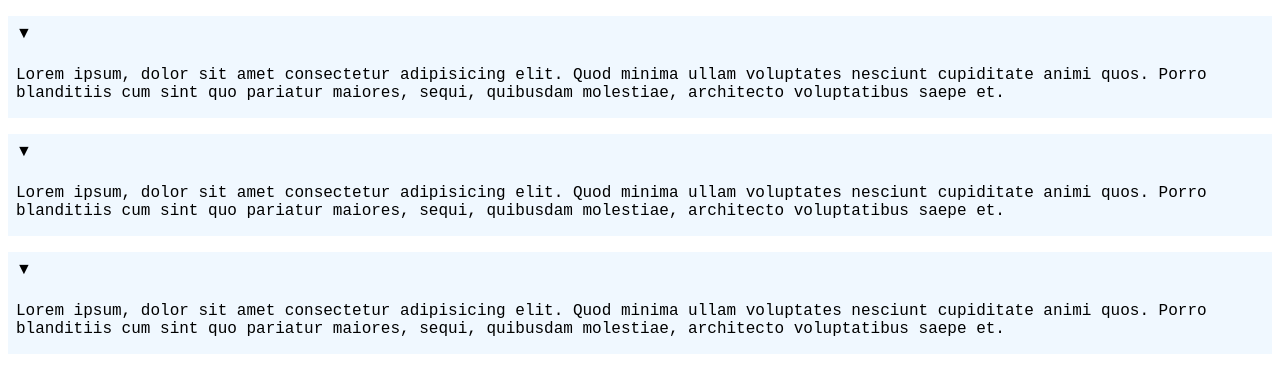
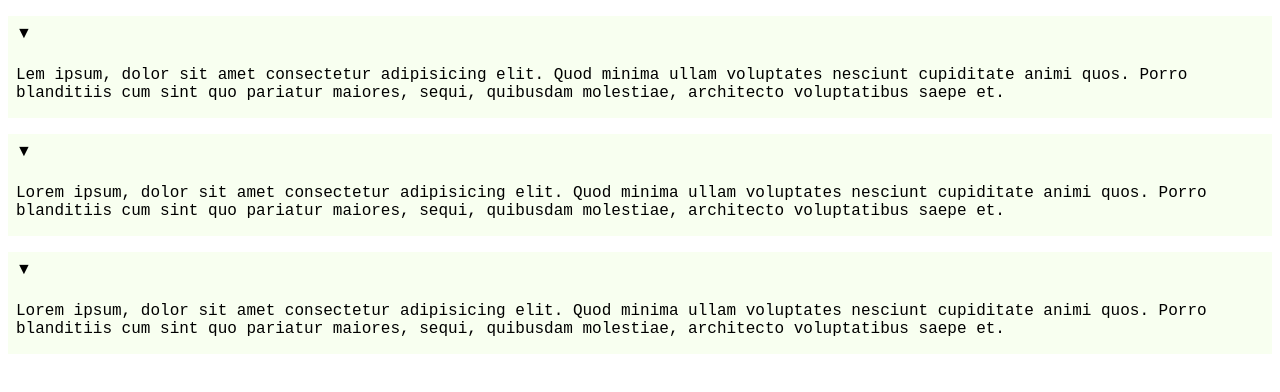
Before and after one commit to vinneyto/pain-and-gain, a website: page src/task-01/index.html in a window 1280 px wide. Drawn offline with Linux system fonts and the light colour scheme.

Commit message:
изменения

```diff
--- a/src/task-01/index.html
+++ b/src/task-01/index.html
@@ -8,7 +8,7 @@
     <style>
       .collapsable {
         margin: 16px 0;
-        background-color: aliceblue;
+        background-color: rgb(248, 255, 240);
       }
 
       .collapsable__toggle {
@@ -35,7 +35,7 @@
     <section class="collapsable">
       <div class="collapsable__toggle collapsable__toggle--open"></div>
       <div class="collapsable__content">
-        Lorem ipsum, dolor sit amet consectetur adipisicing elit. Quod minima
+        Lem ipsum, dolor sit amet consectetur adipisicing elit. Quod minima
         ullam voluptates nesciunt cupiditate animi quos. Porro blanditiis cum
         sint quo pariatur maiores, sequi, quibusdam molestiae, architecto
         voluptatibus saepe et.
```
